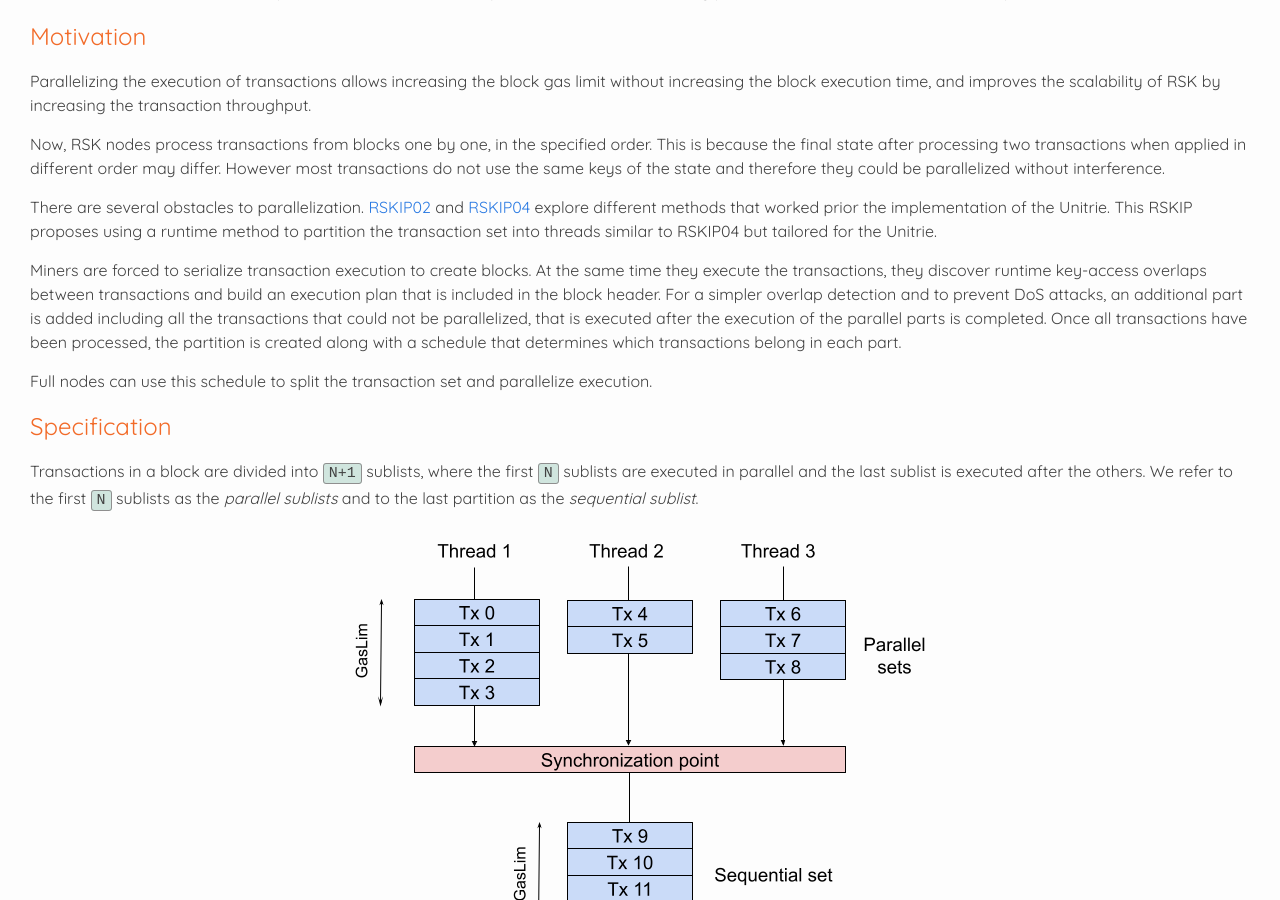
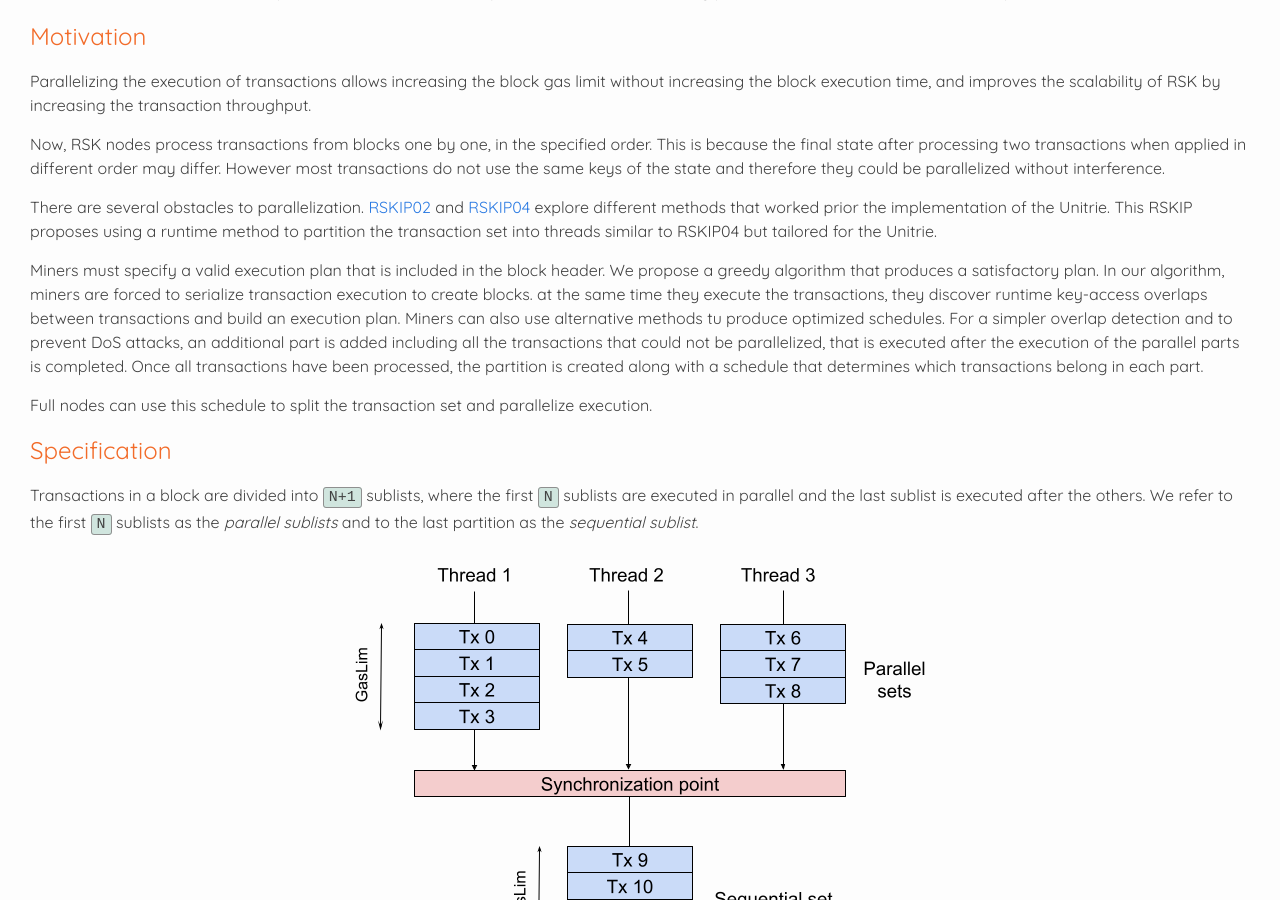
Before and after one commit to rsksmart/RSKIPs, a Jekyll site: the page built from IPs/RSKIP144.md, in a window 1280 px wide and 900 px high, scrolled down 337 px. Built offline with Jekyll 4.4.1, drawn with Linux system fonts in a browser that asks for light colours; our own code applies the rules of GitHub Pages for plain Markdown files.

Commit message:
A1. Confusion between consensus and non-consensus changes

```diff
--- a/IPs/RSKIP144.md
+++ b/IPs/RSKIP144.md
@@ -21,7 +21,7 @@ Now, RSK nodes process transactions from blocks one by one, in the specified ord
 
 There are several obstacles to parallelization. [RSKIP02](RSKIP02) and [RSKIP04](RSKIP04) explore different methods that worked prior the implementation of the Unitrie. This RSKIP proposes using a runtime method to partition the transaction set into threads similar to RSKIP04 but tailored for the Unitrie.
 
-Miners are forced to serialize transaction execution to create blocks. At the same time they execute the transactions, they discover runtime key-access overlaps between transactions and build an execution plan that is included in the block header. For a simpler overlap detection and to prevent DoS attacks, an additional part is added including all the transactions that could not be parallelized, that is executed after the execution of the parallel parts is completed. Once all transactions have been processed, the partition is created along with a schedule that determines which transactions belong in each part.
+Miners must specify a valid execution plan that is included in the block header. We propose a greedy algorithm that produces a satisfactory plan. In our algorithm, miners are forced to serialize transaction execution to create blocks. at the same time they execute the transactions, they discover runtime key-access overlaps between transactions and build an execution plan. Miners can also use alternative methods tu produce optimized schedules. For a simpler overlap detection and to prevent DoS attacks, an additional part is added including all the transactions that could not be parallelized, that is executed after the execution of the parallel parts is completed. Once all transactions have been processed, the partition is created along with a schedule that determines which transactions belong in each part.
 
 Full nodes can use this schedule to split the transaction set and parallelize execution.
 
```
